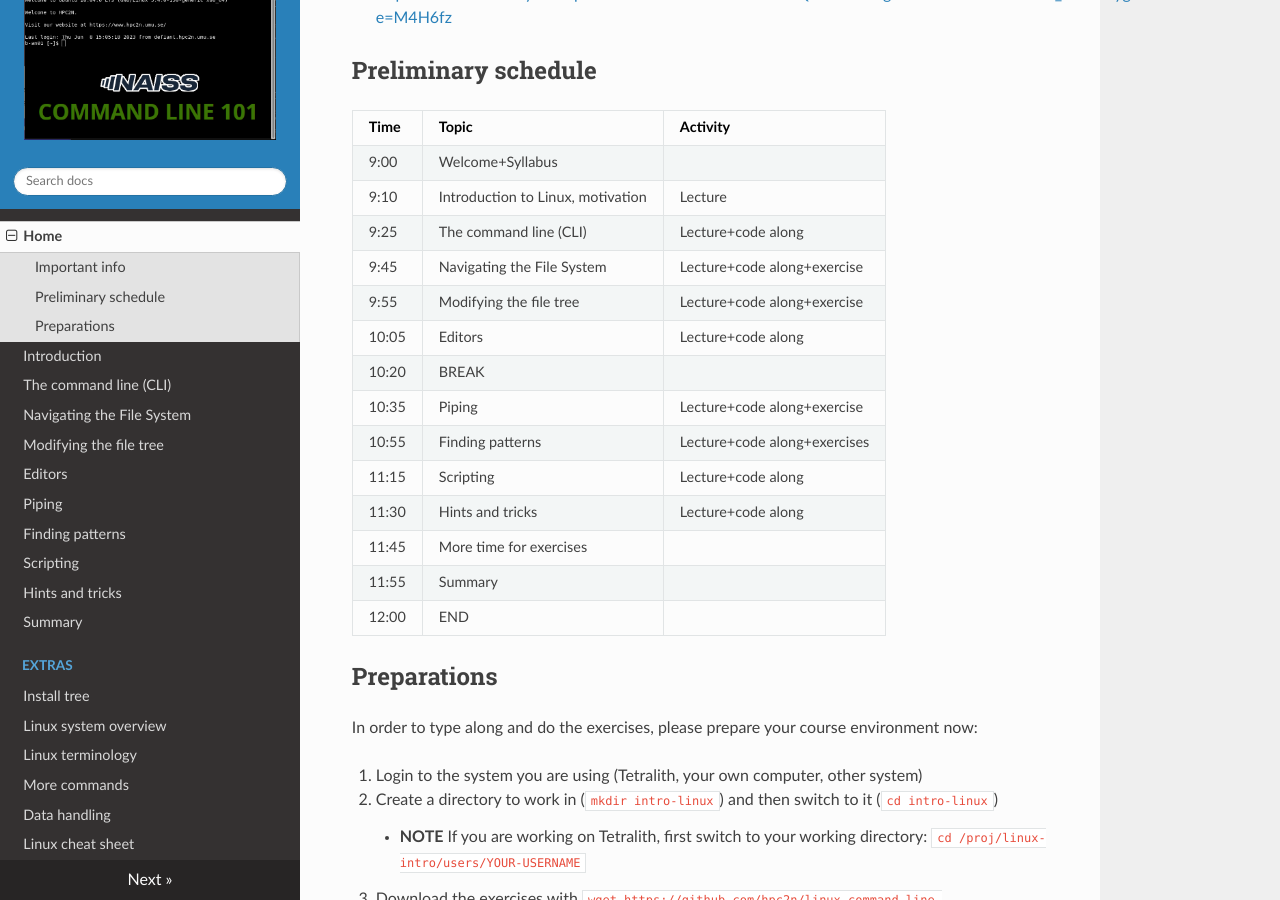
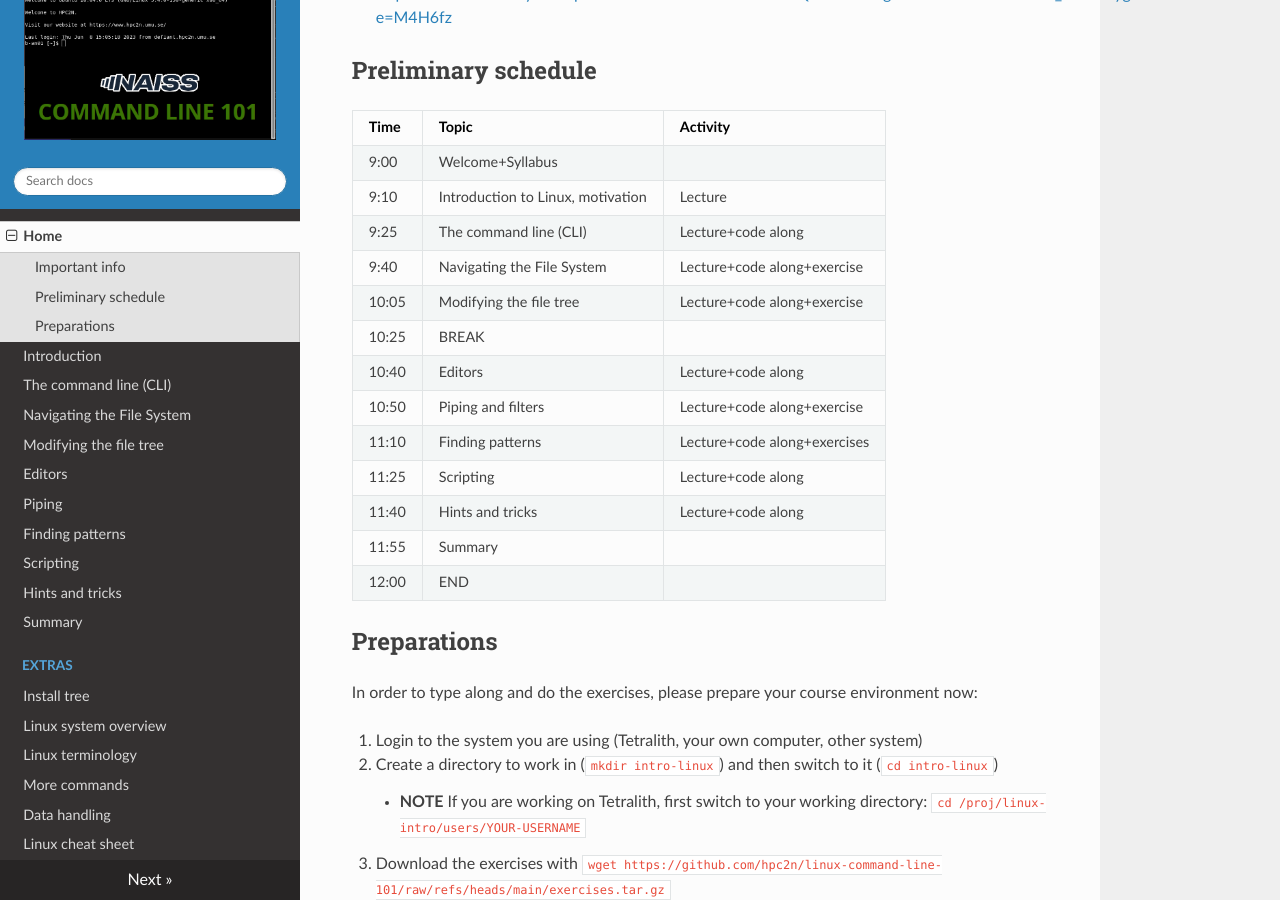
Before and after one commit to hpc2n/linux-command-line-101, an MkDocs documentation site: the page built from docs/index.md, in a window 1280 px wide and 900 px high, scrolled down 2296 px. Built offline with MkDocs 1.6.1, drawn with Linux system fonts in a browser that asks for light colours; nearby versions of some CDN libraries.

```diff
--- a/docs/index.md
+++ b/docs/index.md
@@ -75,15 +75,14 @@
 | 9:00 | Welcome+Syllabus | |
 | 9:10 | Introduction to Linux, motivation | Lecture |
 | 9:25 | The command line (CLI) | Lecture+code along |
-| 9:45 | Navigating the File System | Lecture+code along+exercise |
-| 9:55 | Modifying the file tree | Lecture+code along+exercise |
-| 10:05 | Editors | Lecture+code along |
-| 10:20 | BREAK | |
-| 10:35 | Piping | Lecture+code along+exercise |
-| 10:55 | Finding patterns | Lecture+code along+exercises |
-| 11:15 | Scripting | Lecture+code along |
-| 11:30 | Hints and tricks | Lecture+code along |
-| 11:45 | More time for exercises | |
+| 9:40 | Navigating the File System | Lecture+code along+exercise |
+| 10:05 | Modifying the file tree | Lecture+code along+exercise |
+| 10:25 | BREAK | |
+| 10:40 | Editors | Lecture+code along |
+| 10:50 | Piping and filters | Lecture+code along+exercise |
+| 11:10 | Finding patterns | Lecture+code along+exercises |
+| 11:25 | Scripting | Lecture+code along |
+| 11:40 | Hints and tricks | Lecture+code along |
 | 11:55 | Summary   | |
 | 12:00 | END | |
 
```
Also changed, not shown: README.md (+5 -5 lines), docs/images/shell-logo_small.png (added).
